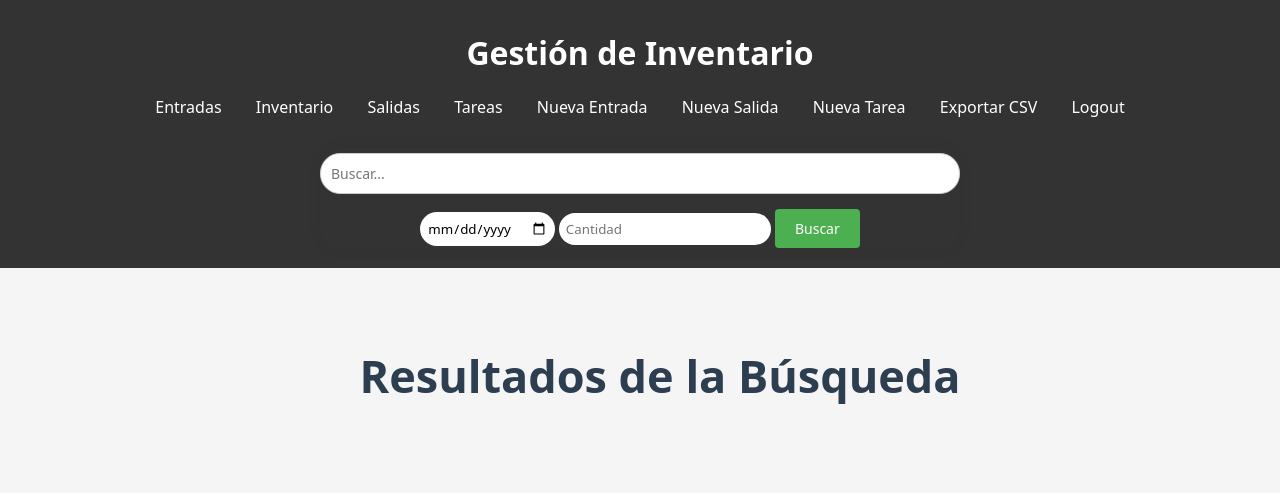
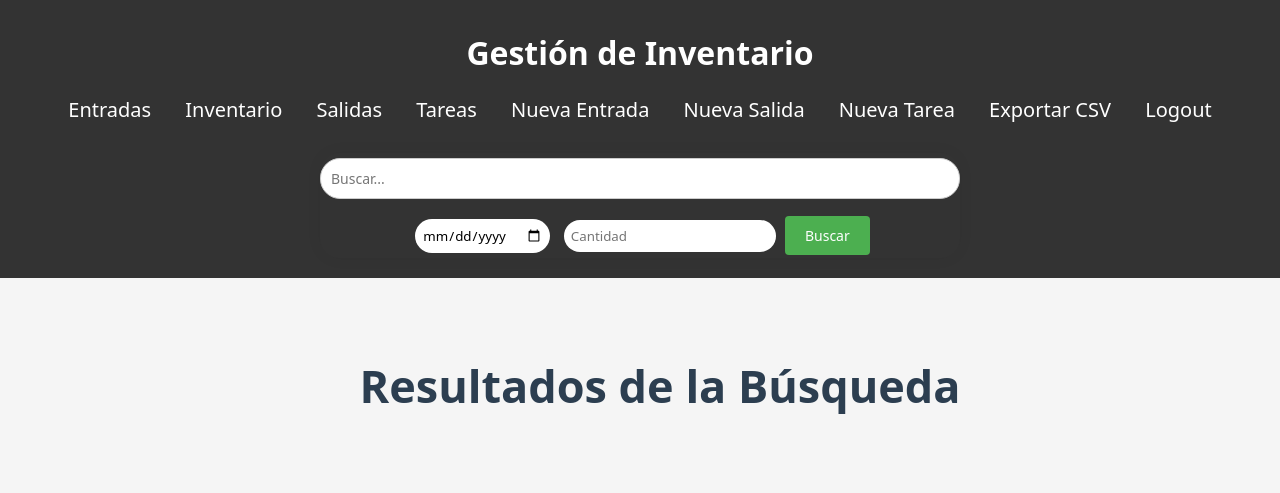
Before and after one commit to TadeoPita/crud-carlos, a Django app: page /buscar/ in a window 1280 px wide. Shown: the top 493 px of the page. Run offline with Django 4.2, Linux system fonts and the light colour scheme; a user stored in the database is signed in; data comes from the database, SQL or seed files in the repository; both versions use the stored data as it was after the commit.

Commit message:
CssModificacion

```diff
--- a/inventario/core/static/core/style.css
+++ b/inventario/core/static/core/style.css
@@ -27,6 +27,7 @@ nav a {
     margin: 0 15px;
     color: #fff;
     text-decoration: none;
+    font-size: 20px;
 }
 
 nav a:hover {
@@ -121,6 +122,7 @@ th {
     border: none;
     padding: 7px;
     outline: none;
+    margin: 5px;
 }
 
 #buscador {
```
Also changed, not shown: inventario/db.sqlite3.
